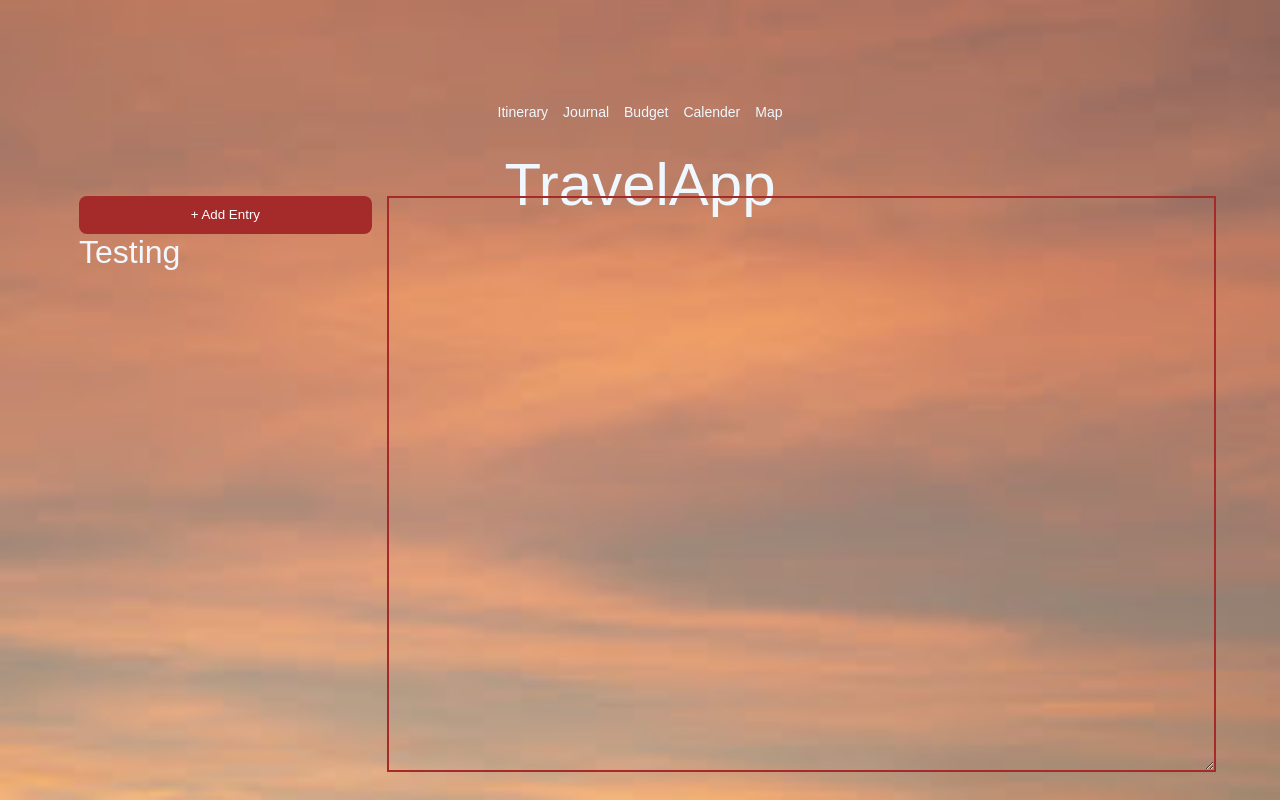
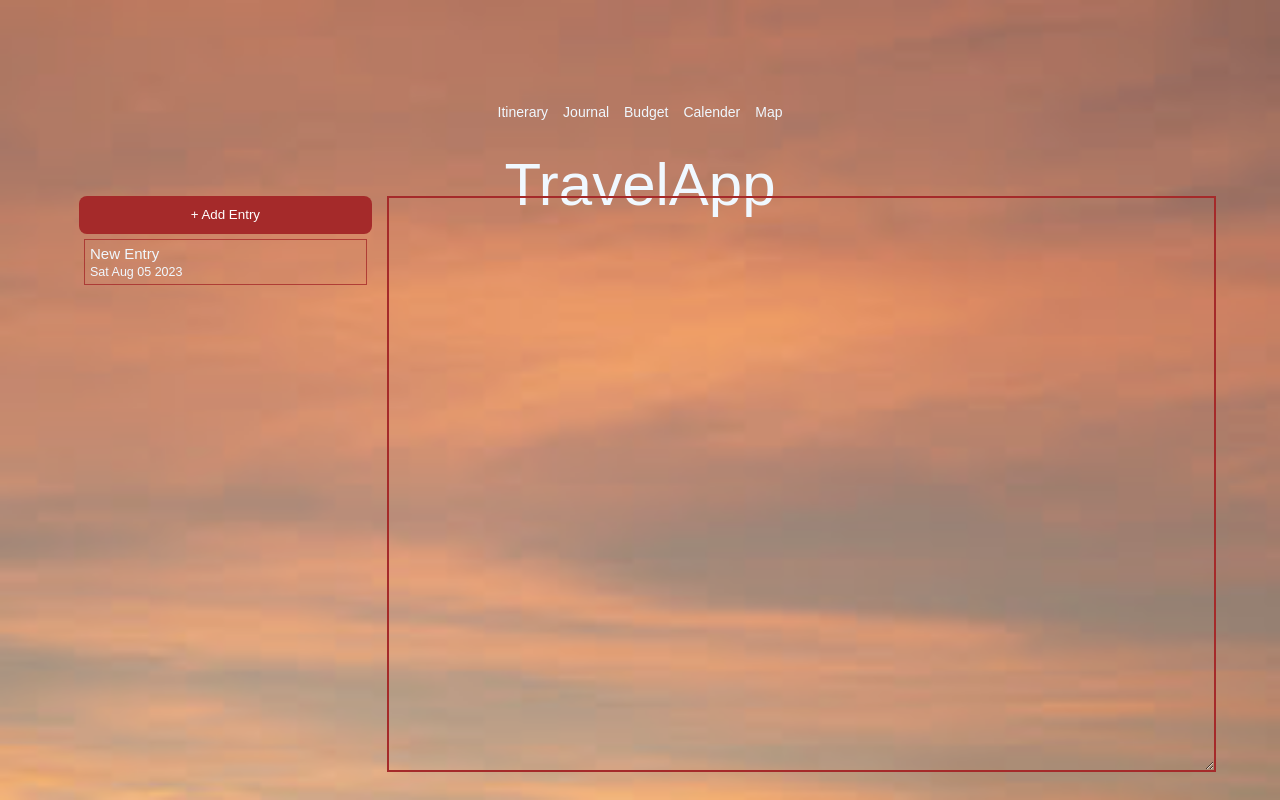
Before and after one commit to drong24/TravelApp, a plain HTML site: page journal.html in a window 1280 px wide. Drawn offline with Linux system fonts and the light colour scheme.

Commit message:
added content preview and date to sidebar entries; selected entry now lights up

```diff
--- a/script.js
+++ b/script.js
@@ -145,6 +145,7 @@
 function addText() {
     var list = document.getElementById('journal_list');
     var node = document.createElement('div');
+    node.classList.add('entry_preview')
     node.addEventListener("click", () => {
         console.log('clicked!');
         let selectedElement = document.querySelector('.--selected');
@@ -155,8 +156,8 @@
 
         node.classList.add('--selected');
     });
-    var newText = document.createTextNode("Testing");
-    node.appendChild(newText);
+    var newText = `<p>New Entry</p><small class='datetime'>${new Date().toDateString()}</small>`;
+    node.insertAdjacentHTML('beforeend', newText);
     list.insertBefore(node, list.firstChild);
 
 }
--- a/styles.css
+++ b/styles.css
@@ -170,6 +170,14 @@
 #journal_list {
     height: 100%;
     overflow: scroll;
+    font-size: 15px;
+}
+
+.entry_preview {
+    border: 1px solid rgb(165, 42, 42, 0.8);
+    padding: 5px;
+    margin: 5px;
+
 }
 
 #journal_note {
@@ -184,7 +192,7 @@
 
 .--selected {
     font-weight: 900;
-    color: black;
+    background-color: rgb(240, 248, 255, .25);
 }
 
 #journal_spacer {
```
